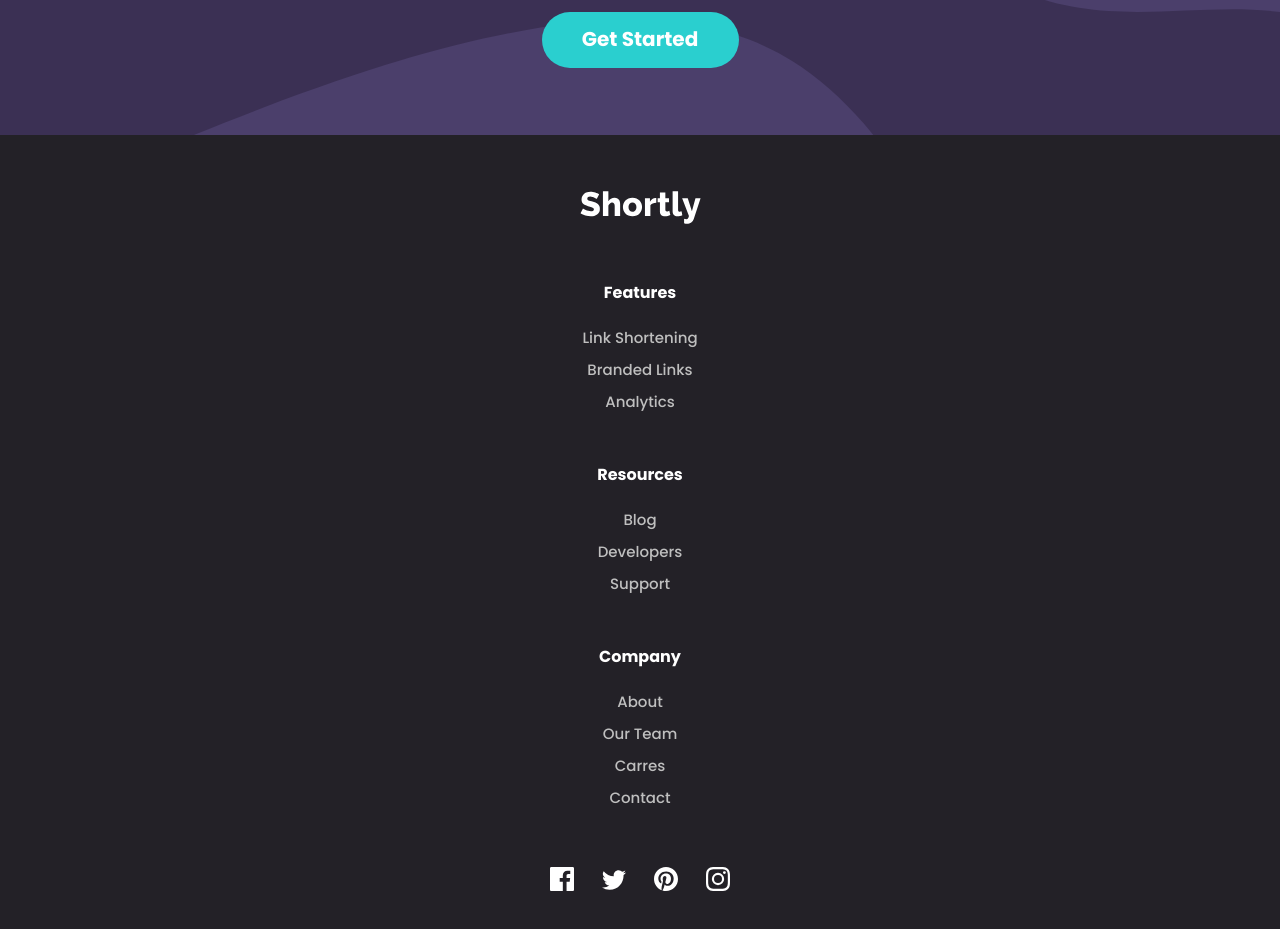
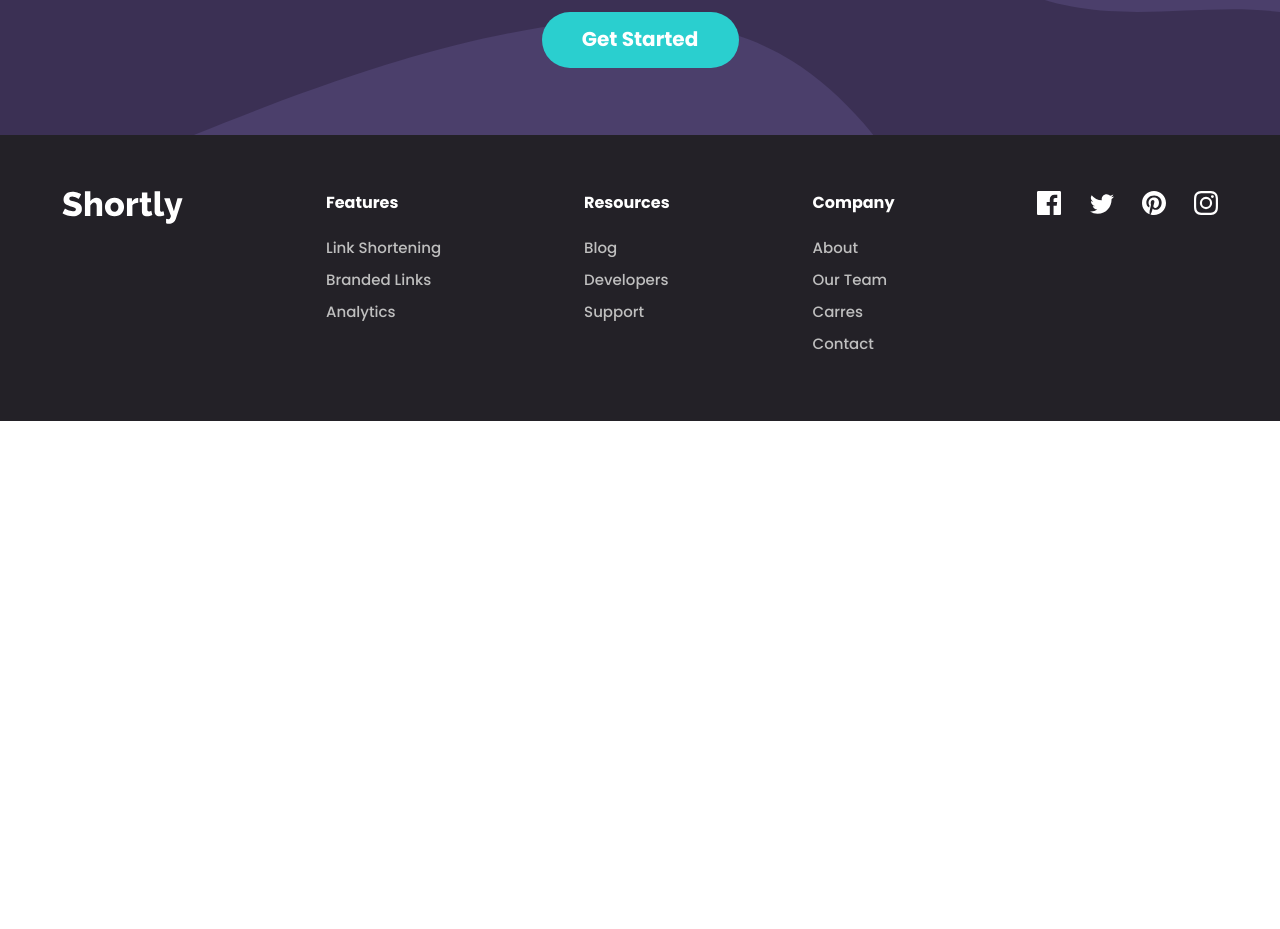
Before and after one commit to yasssuz/shortly-API-page, a website built with Parcel: page src/index.html in a window 1280 px wide. Shown: the part 2480-3409 px from the top of the page. After the commit the page ends 2901 px from the top, so only its background shows below. Built offline with nearby package versions, Linux system fonts and the light colour scheme.

Commit message:
footer responsive

```diff
--- a/src/index.html
+++ b/src/index.html
@@ -102,6 +102,7 @@
     </main>
 
     <footer class="footer">
+      <div class="footer__content">
         <img src="assets/logo-white.svg" alt="shortly logo" class="footer__logo">
         <div class="footer__links">
           <strong>features</strong>
@@ -136,6 +137,7 @@
             <path fill="#FFF" d="M12 2.163c3.204 0 3.584.012 4.85.07 3.252.148 4.771 1.691 4.919 4.919.058 1.265.069 1.645.069 4.849 0 3.205-.012 3.584-.069 4.849-.149 3.225-1.664 4.771-4.919 4.919-1.266.058-1.644.07-4.85.07-3.204 0-3.584-.012-4.849-.07-3.26-.149-4.771-1.699-4.919-4.92-.058-1.265-.07-1.644-.07-4.849 0-3.204.013-3.583.07-4.849.149-3.227 1.664-4.771 4.919-4.919 1.266-.057 1.645-.069 4.849-.069zM12 0C8.741 0 8.333.014 7.053.072 2.695.272.273 2.69.073 7.052.014 8.333 0 8.741 0 12c0 3.259.014 3.668.072 4.948.2 4.358 2.618 6.78 6.98 6.98C8.333 23.986 8.741 24 12 24c3.259 0 3.668-.014 4.948-.072 4.354-.2 6.782-2.618 6.979-6.98.059-1.28.073-1.689.073-4.948 0-3.259-.014-3.667-.072-4.947-.196-4.354-2.617-6.78-6.979-6.98C15.668.014 15.259 0 12 0zm0 5.838a6.162 6.162 0 100 12.324 6.162 6.162 0 000-12.324zM12 16a4 4 0 110-8 4 4 0 010 8zm6.406-11.845a1.44 1.44 0 100 2.881 1.44 1.44 0 000-2.881z"/>
           </svg>
         </div>
+      </div>
     </footer>
 
     <script src="script/app.js" async defer></script>
--- a/src/style/layout/_footer.scss
+++ b/src/style/layout/_footer.scss
@@ -3,7 +3,19 @@
 .footer {
   background: $VeryDarkViolet;
   padding: rem(56) rem(24);
-  text-align: center;
+
+  &__content {
+    max-width: 1156px;
+    margin: auto;
+    text-align: center;
+
+    @media screen and (min-width: 750px) {
+      display: flex;
+      justify-content: space-between;
+      align-items: flex-start;
+      text-align: left;
+    }
+  }
 
   &__logo {
     width: 121px;
@@ -16,6 +28,10 @@
     align-items: center;
     flex-direction: column;
     text-transform: capitalize;
+
+    @media screen and (min-width: 750px) {
+      align-items: flex-start;
+    }
 
     strong {
       color: $White;
@@ -43,10 +59,18 @@
 
   &__links + &__links {
     margin-top: rem(40);
+
+    @media screen and (min-width: 750px) {
+      margin-top: 0;
+    }
   }
 
   &__icons {
     margin-top: rem(48);
+
+    @media screen and (min-width: 750px) {
+      margin-top: 0;
+    }
 
     svg {
       width: 24px;
```
Lines whose indentation alone changed are shown as unchanged.
